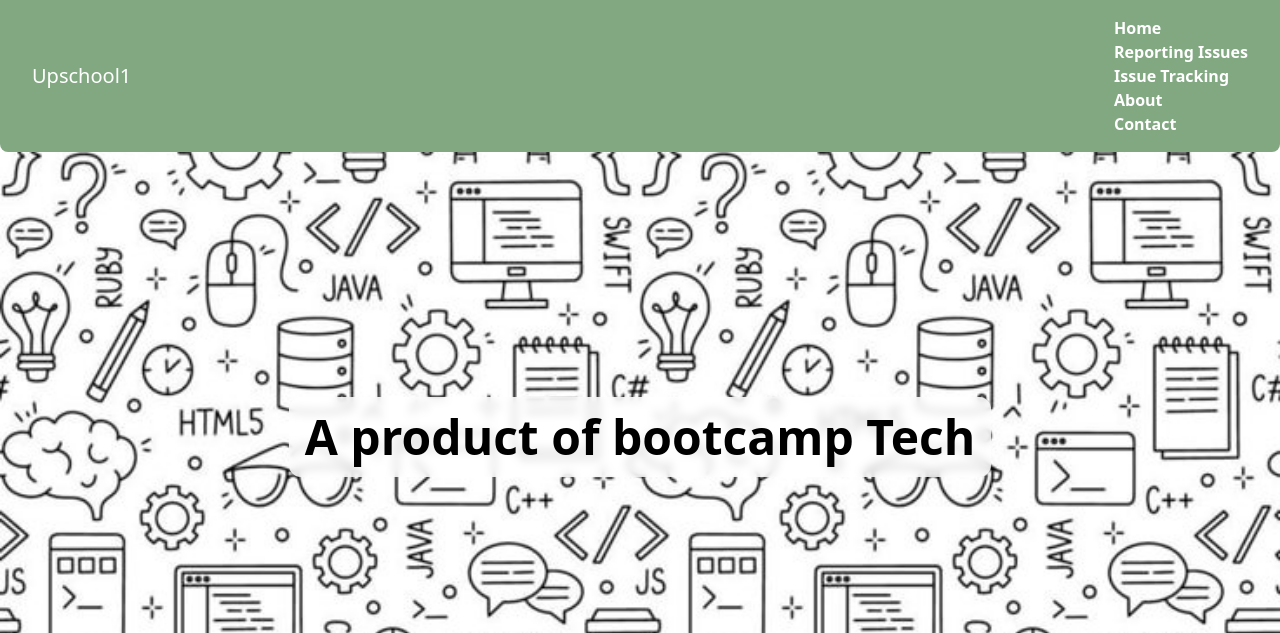
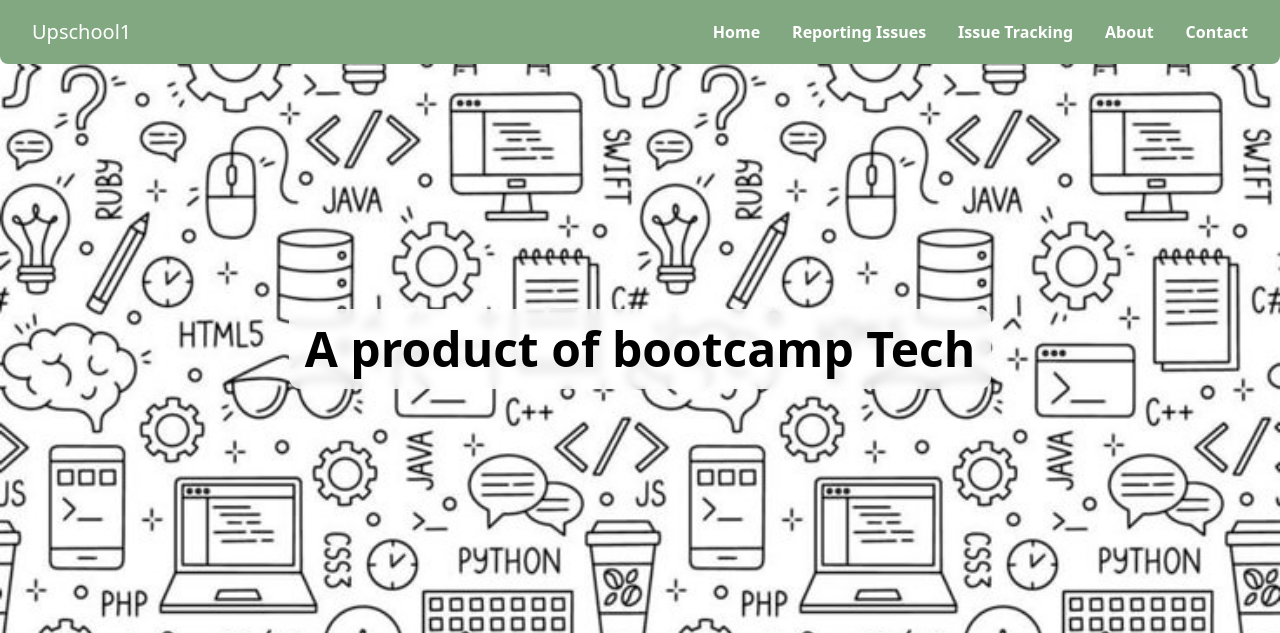
Before and after one commit to D4RR1CK/Chambeshi-Complaints, a PHP site: page /index.php in a window 1280 px wide. Shown: the top 633 px of the page. Run offline with PHP 8.4, Linux system fonts and the light colour scheme; some libraries are stand-ins or nearby versions.

Commit message:
Small update

```diff
--- a/header.php
+++ b/header.php
@@ -2,6 +2,7 @@
 <html lang="en">
 <head>
     <meta charset="UTF-8">
+    <meta name="viewport" content="width=device-width, initial-scale=1.0">
     <?php
         //check if the page title exist
         if(isset($pageTitle)) {
@@ -11,7 +12,7 @@
         }
     ?>
     <!-- LINK TO CSS FILE -->
-    <link rel="stylesheet" href="style.css">
+    <link rel="stylesheet" href="style.css?v=<?php echo time(); ?>">
     <script src="https://cdn.tailwindcss.com"></script>
 </head>
 <body>
--- a/style.css
+++ b/style.css
@@ -8,7 +8,8 @@ html {
     scroll-behavior: smooth;
 }
 
-html, body {
+html,
+body {
     height: 100%;
 }
 
@@ -41,41 +42,48 @@ body {
 main {
     flex: 1;
 }
-.site-header{
+
+.site-header {
     background-color: #82a882;
     color: white;
+    position: relative;
+    z-index: 50;
 }
 
-.nav-container{
+.nav-container {
     display: flex;
     align-items: center;
     justify-content: space-between;
-    padding: 16px 32px
+    padding: 16px 32px;
+    min-height: 64px;
 }
 
-.logo h2{
+.logo h2 {
     margin: 0;
     font-size: 20px;
 }
 
-.nav-menu {
+.nav-menu ul {
     display: flex;
-    gap: 24px;
-}
-
-.nav-menu a{
+    flex-direction: column;
+    gap: 1.5rem;
+    list-style: none;
     color: white;
     text-decoration: none;
     font-weight: 600;
 }
 
 .menu-toggle {
-    display: none;
-    font-size: 26px;
+    display: block;
+    font-size: 30px;
+    line-height: 1;
     background: none;
     border: none;
-    color: white;
+    color: white !important;
     cursor: pointer;
+    position: relative;
+    z-index: 51 !important;
+    padding: 5px;
 }
 
 .hero-section {
@@ -100,9 +108,12 @@ main {
     min-height: 70vh;
     background-color: #ffffff;
     display: flex;
-    align-items: center;      /* Changed from flex-start to center */
-    justify-content: flex-start;  /* Added to center horizontally */
-    padding: 60px 10%;        /* Added more vertical padding */
+    align-items: center;
+    /* Changed from flex-start to center */
+    justify-content: flex-start;
+    /* Added to center horizontally */
+    padding: 60px 10%;
+    /* Added more vertical padding */
     overflow: hidden;
 }
 
@@ -110,7 +121,7 @@ main {
     justify-content: flex-end;
 }
 
-.scroll-content{
+.scroll-content {
     color: #000;
     max-width: 700px;
     opacity: 0;
@@ -121,7 +132,7 @@ main {
     position: relative;
 }
 
-.scroll-content.show{
+.scroll-content.show {
     opacity: 1;
     transform: translateX(0);
 }
@@ -130,7 +141,8 @@ main {
     color: #000;
     max-width: 700px;
     opacity: 0;
-    transform: translateX(100px); /* From right */
+    transform: translateX(100px);
+    /* From right */
     transition: all 0.8s ease-out;
     padding-right: 24px;
     border-right: 4px solid #2563eb;
@@ -143,14 +155,15 @@ main {
     transform: translateX(0);
 }
 
-.scroll-content h3, .scroll-content-right h3{
+.scroll-content h3,
+.scroll-content-right h3 {
     font-size: 1.8rem;
     line-height: 1.6;
     color: #1e293b;
     font-weight: 700;
 }
 
-footer{
+footer {
     background-color: #7184af;
     color: white;
     text-align: center;
@@ -159,7 +172,7 @@ footer{
     border-top: 1px solid #1e293b;
 }
 
-.nav-menu{
+.nav-menu {
     display: none;
     flex-direction: column;
     background: #020617;
@@ -168,24 +181,25 @@ footer{
     right: 0;
     width: 200px;
     padding: 16px;
+    transform: translateY(-10px);
+    opacity: 0;
+    transition: all 0.3s ease;
 }
 
-.menu-toggle {
-    display: block;
-}
-
-.nav-menu.active{
+.nav-menu.active {
     display: flex;
+    transform: translateY(0);
+    opacity: 1;
 }
 
 @keyframes fadeIn {
-    to{
+    to {
         opacity: 1;
     }
 }
 
 @keyframes fadeOut {
-    to{
+    to {
         opacity: 0;
         visibility: hidden;
     }
@@ -194,8 +208,9 @@ footer{
 /* Tablet & Desktop overrides */
 @media (min-width: 768px) {
     .menu-toggle {
-        display: none;
+        display: none !important;
     }
+
     .nav-menu {
         display: flex;
         position: static;
@@ -203,5 +218,13 @@ footer{
         width: auto;
         background: transparent;
         padding: 0;
+        opacity: 1;
+        transform: none;
+    }
+
+    .nav-menu ul {
+        flex-direction: row;
+        gap: 2rem;
+        align-items: center;
     }
 }
```
Also changed, not shown: footer.php (line endings or trailing spaces).
